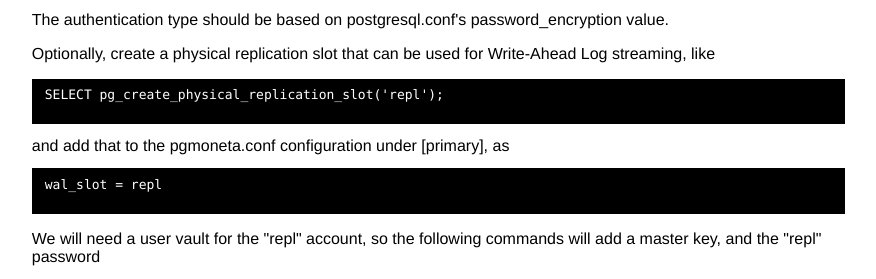
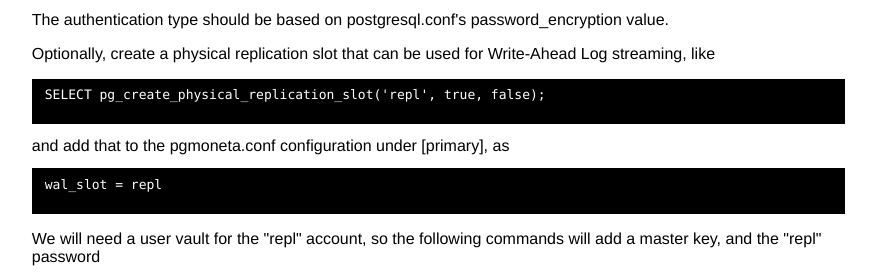
Before and after one commit to pgmoneta/pgmoneta.github.io, a Jekyll site: the page built from gettingstarted.html, in a window 1280 px wide and 900 px high, scrolled down 1243 px. Shown: the part 173-452 px from the top of the window, without its empty margins (221-1097 px from the left). Built offline with Jekyll 4.4.1, drawn with Linux system fonts in a browser that asks for light colours; some web fonts are replaced.

Commit message:
Add reserve to replication slot

```diff
--- a/gettingstarted.html
+++ b/gettingstarted.html
@@ -97,7 +97,7 @@ host    replication     repl           ::1/128                 scram-sha-256
     like
 
     <pre>
-SELECT pg_create_physical_replication_slot('repl');
+SELECT pg_create_physical_replication_slot('repl', true, false);
     </pre>
 
     and add that to the pgmoneta.conf configuration under [primary], as
--- a/tutorials/02_replication_slot.html
+++ b/tutorials/02_replication_slot.html
@@ -14,7 +14,7 @@ layout: default
 
     <pre>
 psql postgres
-SELECT pg_create_physical_replication_slot('repl');
+SELECT pg_create_physical_replication_slot('repl', true, false);
 \q
     </pre>
 
```
